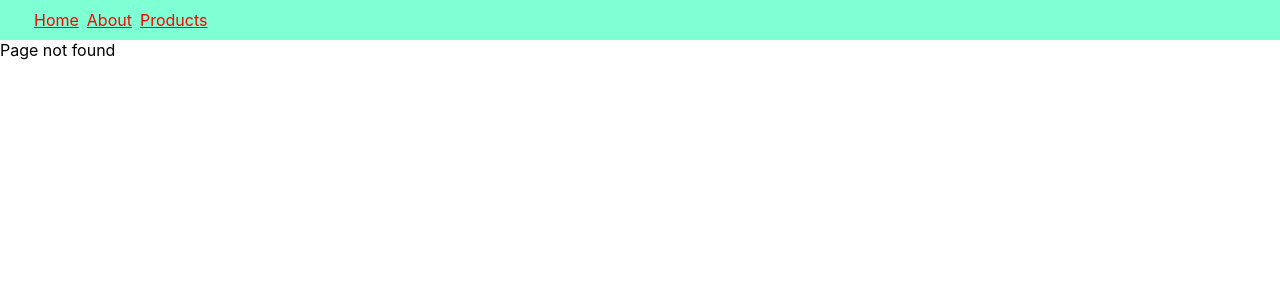
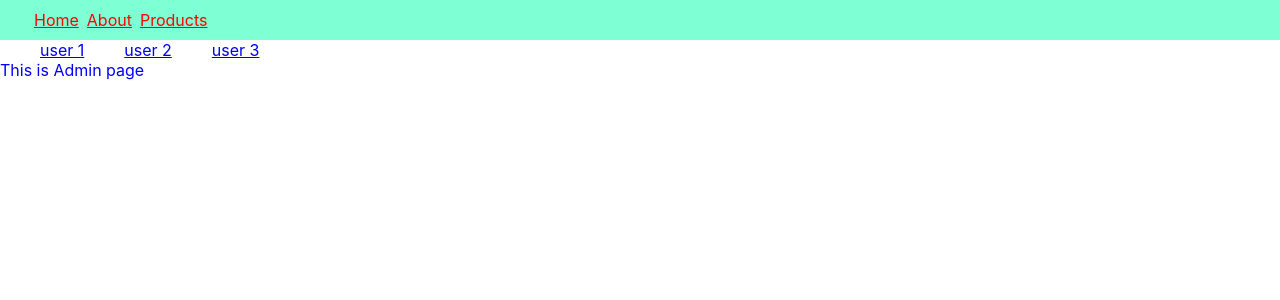
Before and after one commit to fadelun/react-router-dom, a React (Create React App) app: page /users/admin in a window 1280 px wide. Before the commit this address had no page. Shown: the top 300 px of the page. Built offline with nearby package versions, Linux system fonts and the light colour scheme; the HTML template or start-up script is replaced by a standard one.

Commit message:
dynamic routes

```diff
--- a/src/App.js
+++ b/src/App.js
@@ -7,6 +7,9 @@ import NoMatch from "./components/NoMatch";
 import Products from "./components/Products";
 import { Featured } from "./components/products/Featured";
 import { New } from "./components/products/New";
+import Users from "./components/Users";
+import UserDetails from "./components/users/UserDetails";
+import Admin from "./components/users/Admin";
 
 function App() {
   return (
@@ -20,6 +23,10 @@ function App() {
           <Route path="featured" element={<Featured />} />
           <Route path="new" element={<New />} />
         </Route>
+        <Route path="/users" element={<Users />}>
+          <Route path=":userId" element={<UserDetails />} />
+          <Route path="admin" element={<Admin />} />
+        </Route>
         <Route path="*" element={<NoMatch />} />
       </Routes>
     </div>
--- a/src/components/NoMatch.js
+++ b/src/components/NoMatch.js
@@ -1,7 +1,7 @@
 import React from "react";
 
 function NoMatch() {
-  return <div>Page not found</div>;
+  return <div style={{ color: "red", fontWeight: "bold" }}>Page not found</div>;
 }
 
 export default NoMatch;
--- /dev/null
+++ b/src/components/Users.js
@@ -0,0 +1,26 @@
+import React, { useState } from "react";
+import { Link, Outlet } from "react-router-dom";
+
+function Users() {
+  const [number, setNumber] = useState(null);
+
+  return (
+    <div style={{ color: "blue" }}>
+      {/* <Link>link 1</Link>
+      <Link>link 2</Link>
+      <Link>link 3</Link> */}
+      <Link to="1" style={{ marginLeft: "40px" }}>
+        user 1
+      </Link>
+      <Link to="2" style={{ marginLeft: "40px" }}>
+        user 2
+      </Link>
+      <Link to="3" style={{ marginLeft: "40px" }}>
+        user 3
+      </Link>
+      <Outlet />
+    </div>
+  );
+}
+
+export default Users;
--- /dev/null
+++ b/src/components/users/Admin.js
@@ -0,0 +1,7 @@
+import React from "react";
+
+function Admin() {
+  return <div>This is Admin page</div>;
+}
+
+export default Admin;
--- /dev/null
+++ b/src/components/users/UserDetails.js
@@ -0,0 +1,8 @@
+import React from "react";
+
+function UserDetails({ number = 1 }) {
+  console.log(number);
+  return <div>Profile user {number}</div>;
+}
+
+export default UserDetails;
--- a/src/index.css
+++ b/src/index.css
@@ -15,7 +15,8 @@ code {
   padding: 10px 30px;
 }
 
-a {
+nav a,
+.navbar a {
   color: red;
   margin: 0 4px;
   /* text-decoration: solid; */
```
